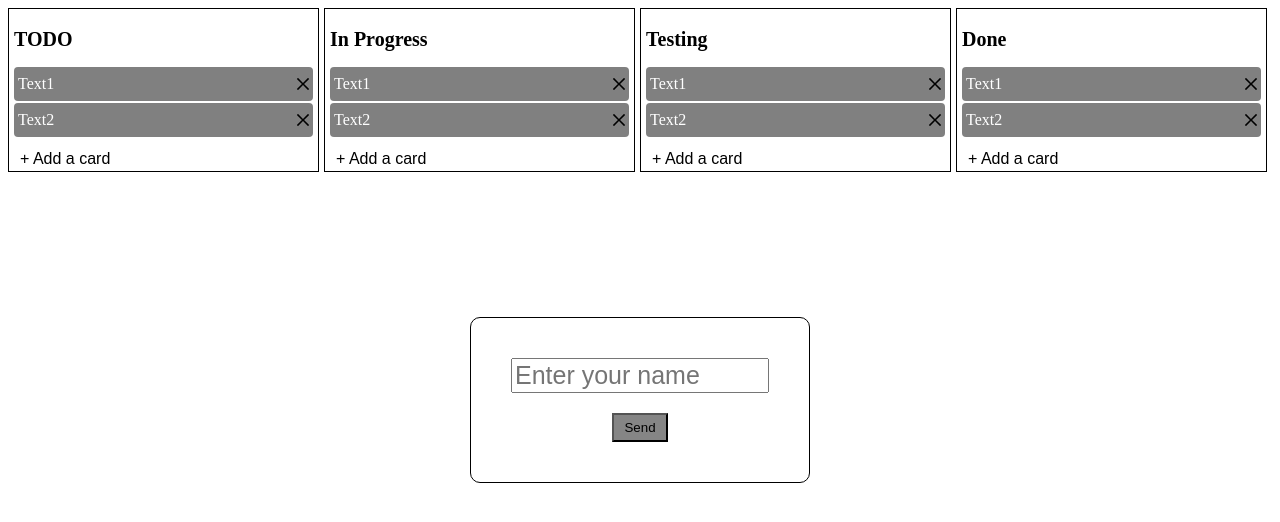
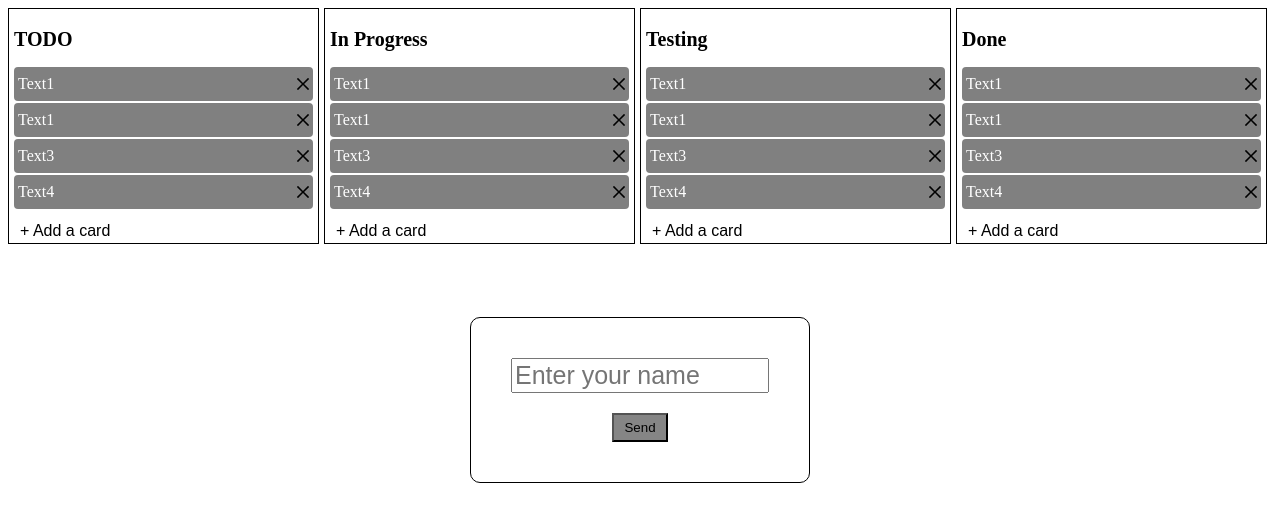
Before and after one commit to GlebSharipov/trello-clone, a React (Create React App) app: page / in a window 1280 px wide. Shown: the top 522 px of the page. Built offline with nearby package versions, Linux system fonts and the light colour scheme.

Commit message:
feat: added mock.ts; rendering Column and Card

```diff
--- a/src/components/Board/Board.tsx
+++ b/src/components/Board/Board.tsx
@@ -1,15 +1,15 @@
 import React, { FC } from "react";
 
 import { Column } from "components/Column/Column";
+import { columnState } from "mock";
 import styled from "styled-components";
 
 export const Board: FC = () => {
   return (
     <Root>
-      <Column textTitle="TODO" id="1" />
-      <Column textTitle="In Progress" id="2" />
-      <Column textTitle="Testing" id="3" />
-      <Column textTitle="Done" id="4" />
+      {columnState.map((obj, index) => (
+        <Column key={index} textTitle={obj.textTitle} id={obj.id} />
+      ))}
     </Root>
   );
 };
--- a/src/components/Column/Column.tsx
+++ b/src/components/Column/Column.tsx
@@ -2,6 +2,7 @@ import React, { FC } from "react";
 
 import { Card } from "components/Card/Card";
 import { colors } from "constant/colors";
+import { cardState } from "mock";
 import styled from "styled-components";
 
 interface ColumnProps {
@@ -14,8 +15,9 @@ export const Column: FC<ColumnProps> = ({ textTitle, id }) => {
     <Root id={id}>
       <Title>{textTitle}</Title>
       <CardContainer>
-        <Card text="Text1" id="1" />
-        <Card text="Text2" id="2" />
+        {cardState.map((obj) => (
+          <Card key={obj.id + obj.id} text={obj.text} id={obj.id} />
+        ))}
       </CardContainer>
       <AddCardButton>+ Add a card</AddCardButton>
     </Root>
--- /dev/null
+++ b/src/mock.ts
@@ -0,0 +1,47 @@
+interface columnType {
+  id: string;
+  textTitle: string;
+}
+
+export let columnState: columnType[] = [
+  {
+    id: "0",
+    textTitle: "TODO",
+  },
+  {
+    id: "1",
+    textTitle: "In Progress",
+  },
+  {
+    id: "3",
+    textTitle: "Testing",
+  },
+  {
+    id: "4",
+    textTitle: "Done",
+  },
+];
+
+interface cardType {
+  id: string;
+  text: string;
+}
+
+export let cardState: cardType[] = [
+  {
+    id: "0",
+    text: "Text1",
+  },
+  {
+    id: "1",
+    text: "Text1",
+  },
+  {
+    id: "3",
+    text: "Text3",
+  },
+  {
+    id: "4",
+    text: "Text4",
+  },
+];
```
